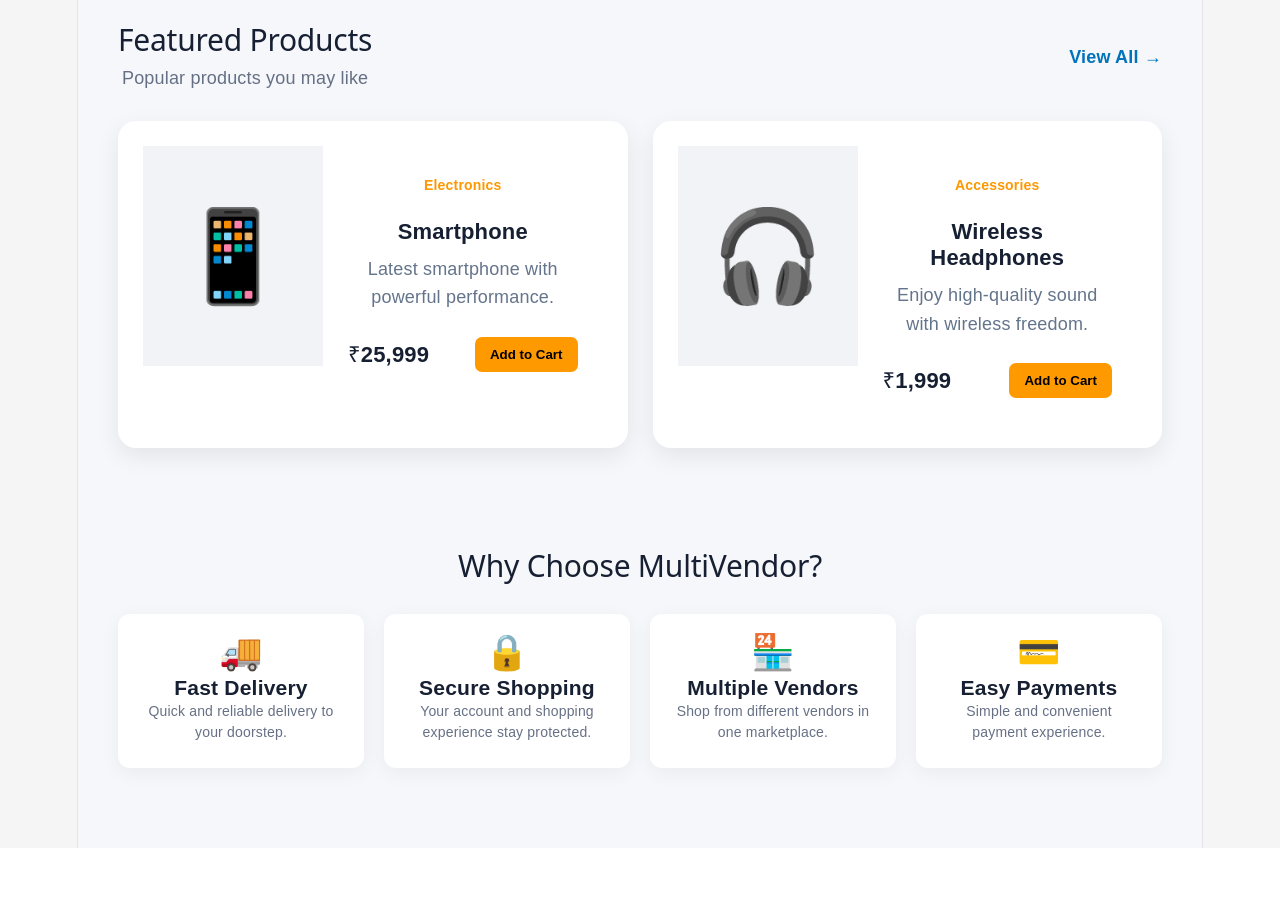
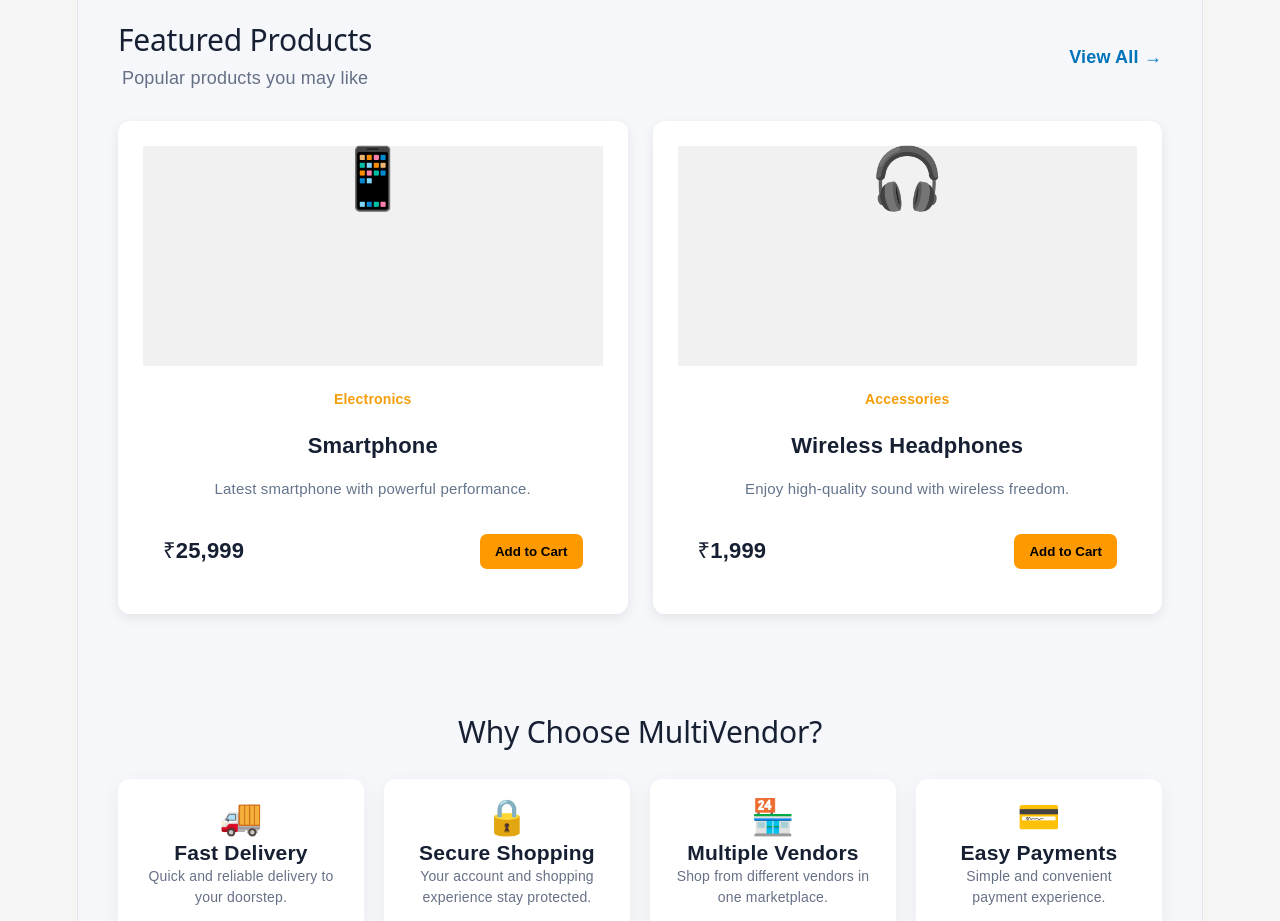
Before and after one commit to harini-jg/multi-vendor-ecommerce, a React (Vite) app in the folder multi-vendor-Frontend/: page / in a window 1280 px wide. Shown: the part 920-1841 px from the top of the page. Before the commit the page ends 1768 px from the top, so only its background shows below. Built offline with nearby package versions, Linux system fonts and the light colour scheme.

Commit message:
Fix product card layout

```diff
--- a/multi-vendor-Frontend/src/pages/Products.css
+++ b/multi-vendor-Frontend/src/pages/Products.css
@@ -1,7 +1,8 @@
+
 .products-page {
   min-height: 100vh;
-  background: #f4f6fa;
-  padding: 50px 30px;
+  background: #f3f4f6;
+  padding: 30px 20px;
 }
 
 .products-container {
@@ -11,122 +12,139 @@
 
 .products-header {
   text-align: center;
-  margin-bottom: 45px;
+  margin-bottom: 30px;
 }
 
 .products-header h1 {
-  font-size: 42px;
+  font-size: 32px;
   color: #172033;
   margin-bottom: 10px;
 }
 
 .products-header p {
-  font-size: 18px;
   color: #64748b;
+  font-size: 16px;
 }
 
+/* Product Grid */
 .products-grid {
   display: grid;
   grid-template-columns: repeat(3, 1fr);
-  gap: 30px;
+  gap: 25px;
 }
 
+/* Product Card */
 .product-card {
   background: white;
-  border-radius: 18px;
+  border-radius: 12px;
   overflow: hidden;
-  box-shadow: 0 8px 25px rgba(0, 0, 0, 0.08);
-  transition: transform 0.3s ease, box-shadow 0.3s ease;
+  box-shadow: 0 4px 12px rgba(0, 0, 0, 0.08);
+  display: flex;
+  flex-direction: column;
+  min-width: 0;
 }
 
-.product-card:hover {
-  transform: translateY(-6px);
-  box-shadow: 0 14px 35px rgba(0, 0, 0, 0.12);
+/* Product Image */
+.product-image {
+  width: 100%;
+  height: 220px;
+  object-fit: cover;
+  display: block;
+  background: #f1f1f1;
+  font-size: 60px;
+  text-align: center;
+  padding: 20px;
+  box-sizing: border-box;
 }
 
-.product-image {
-  height: 220px;
-  background: #f1f3f7;
+/* Product Details */
+.product-info {
+  padding: 20px;
   display: flex;
-  align-items: center;
-  justify-content: center;
-  font-size: 90px;
-}
-
-.product-info {
-  padding: 25px;
+  flex-direction: column;
+  flex: 1;
 }
 
 .product-category {
-  display: inline-block;
-  color: #ff9800;
+  color: #f59e0b;
   font-size: 14px;
   font-weight: bold;
   margin-bottom: 10px;
 }
 
 .product-info h2 {
-  font-size: 24px;
+  font-size: 21px;
   color: #172033;
-  margin: 8px 0;
+  margin: 0 0 10px;
+  overflow-wrap: anywhere;
 }
 
 .product-vendor {
-  color: #475569;
-  font-size: 15px;
-  margin: 10px 0;
+  color: #64748b;
+  font-size: 14px;
+  margin: 0 0 12px;
 }
 
 .product-info p {
   color: #64748b;
+  font-size: 15px;
   line-height: 1.6;
+  margin: 8px 0;
+  overflow-wrap: anywhere;
 }
 
 .product-price {
-  font-size: 25px;
+  color: #111827;
+  font-size: 24px;
   font-weight: bold;
-  color: #172033;
-  margin: 18px 0 10px;
+  margin-top: auto;
+  padding-top: 15px;
 }
 
 .add-cart-btn {
   width: 100%;
-  padding: 13px;
+  background: #facc15;
+  color: #111827;
   border: none;
-  border-radius: 9px;
-  background: #ff9800;
-  color: #111827;
-  font-size: 16px;
+  border-radius: 6px;
+  padding: 12px;
+  font-size: 15px;
   font-weight: bold;
   cursor: pointer;
-  transition: background 0.2s ease;
+  margin-top: 15px;
 }
 
 .add-cart-btn:hover {
-  background: #e68900;
+  background: #eab308;
 }
 
 .add-cart-btn:disabled {
-  background: #cbd5e1;
+  background: #d1d5db;
   cursor: not-allowed;
 }
 
+/* Tablet */
 @media (max-width: 900px) {
   .products-grid {
     grid-template-columns: repeat(2, 1fr);
   }
 }
 
+/* Mobile */
 @media (max-width: 600px) {
   .products-page {
-    padding: 30px 15px;
-  }
-
-  .products-header h1 {
-    font-size: 32px;
+    padding: 20px 12px;
   }
 
   .products-grid {
     grid-template-columns: 1fr;
   }
+
+  .products-header h1 {
+    font-size: 26px;
+  }
+
+  .product-image {
+    height: 240px;
+  }
 }
```
